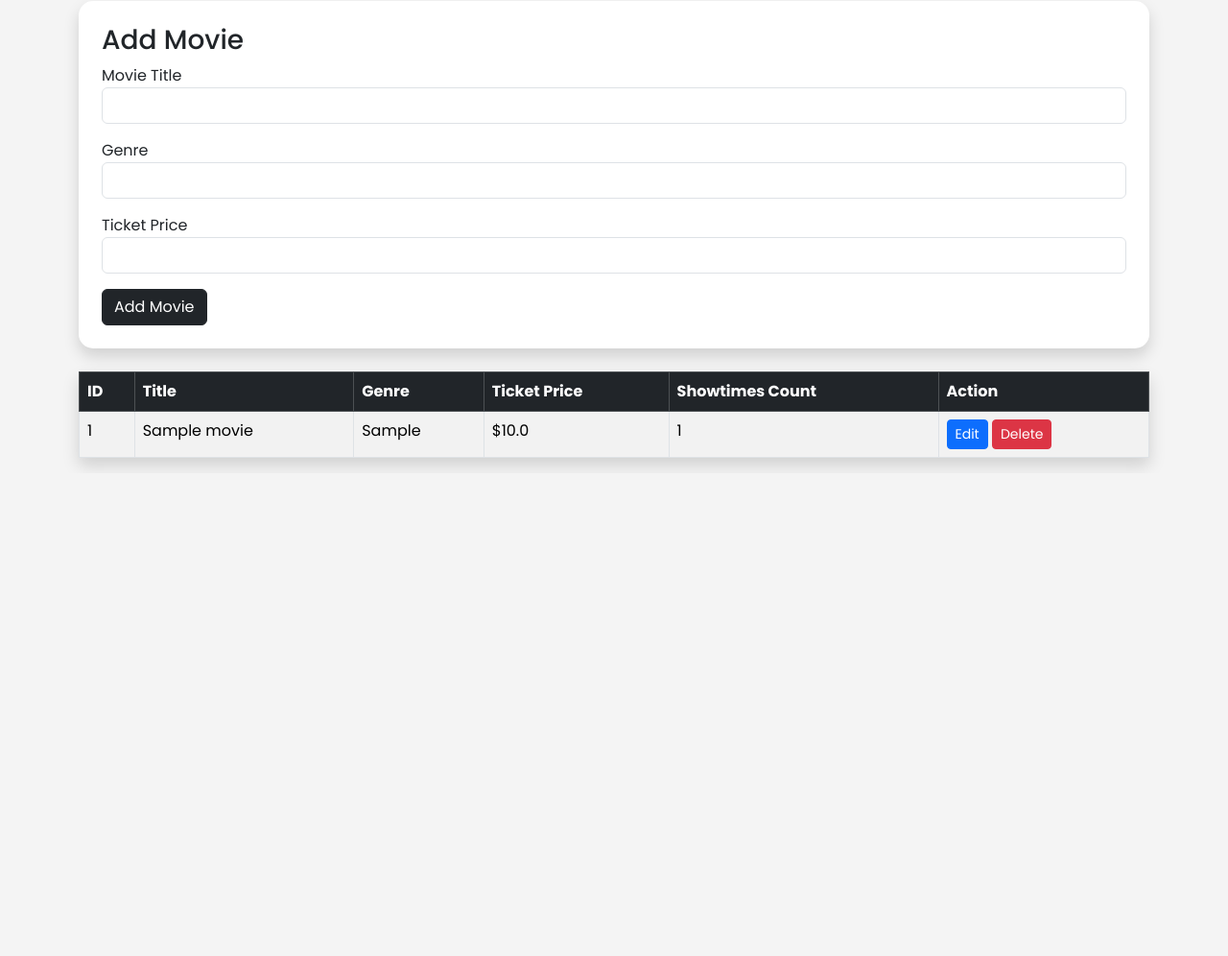
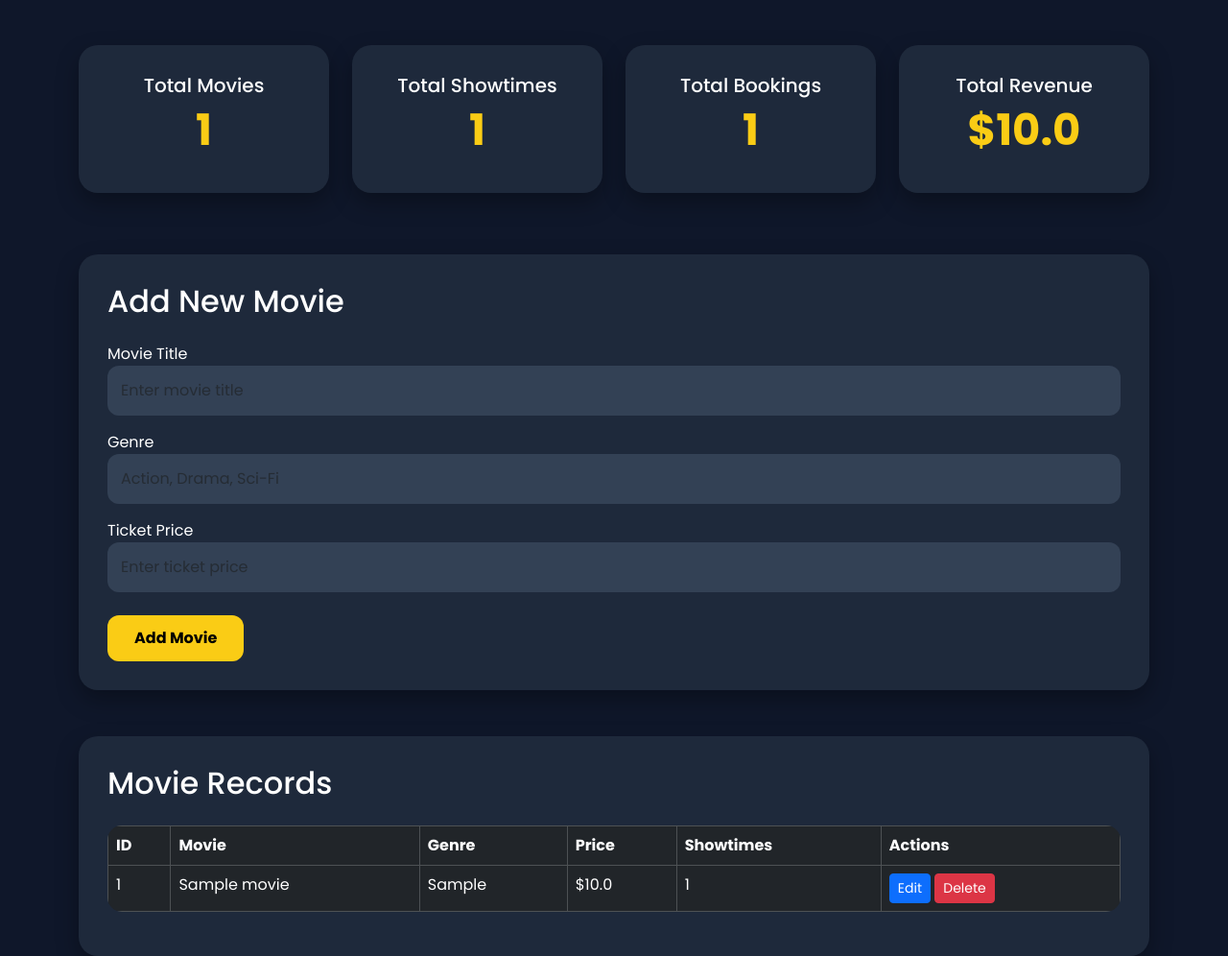
Before and after one commit to bandlavenkateshprasad3-cloud/movie-ticket-booking-system, a Flask app: page / in a window 1280 px wide. Shown: the part 381-1377 px from the top of the page at 96% size. Before the commit the page ends 870 px from the top, so only its background shows below. Run offline with Flask 3, Linux system fonts and the light colour scheme; tables that the repository leaves empty hold one stand-in row (values such as "Sample post").

Commit message:
Final UI improvements and project completion

```diff
--- a/templates/index.html
+++ b/templates/index.html
@@ -2,125 +2,327 @@
 <html lang="en">
 <head>
     <meta charset="UTF-8">
+    <meta name="viewport" content="width=device-width, initial-scale=1.0">
     <title>Movie Ticket Booking System</title>
 
     <link href="https://cdn.jsdelivr.net/npm/bootstrap@5.3.3/dist/css/bootstrap.min.css" rel="stylesheet">
+
     <link href="https://fonts.googleapis.com/css2?family=Poppins:wght@300;400;500;600;700&display=swap" rel="stylesheet">
 
     <style>
-        body{ font-family:'Poppins',sans-serif; background:#f4f4f4; }
-        .container{ margin-top:50px; }
-        .card{ border:none; border-radius:15px; }
-        .dashboard-card{
+
+        body{
+            font-family:'Poppins',sans-serif;
+            background:#0f172a;
+            color:white;
+        }
+
+        .navbar-custom{
+            background:#111827;
+            padding:20px 40px;
+            box-shadow:0 4px 20px rgba(0,0,0,0.3);
+        }
+
+        .logo{
+            font-size:32px;
+            font-weight:700;
+            color:#facc15;
+        }
+
+        .hero{
+            padding:80px 20px;
+            text-align:center;
+
+            background:
+            linear-gradient(rgba(0,0,0,0.7), rgba(0,0,0,0.8)),
+            url('https://images.unsplash.com/photo-1489599849927-2ee91cede3ba');
+
+            background-size:cover;
+            background-position:center;
+        }
+
+        .hero h1{
+            font-size:65px;
+            font-weight:700;
+        }
+
+        .hero p{
+            font-size:20px;
+            color:#d1d5db;
+        }
+
+        .stats-card{
+            background:#1e293b;
+            border-radius:20px;
+            padding:30px;
+            text-align:center;
+            box-shadow:0 10px 25px rgba(0,0,0,0.3);
+        }
+
+        .stats-card h2{
+            font-size:45px;
+            font-weight:700;
+            color:#facc15;
+        }
+
+        .main-card{
+            background:#1e293b;
+            border-radius:20px;
+            padding:30px;
+            box-shadow:0 10px 25px rgba(0,0,0,0.3);
+        }
+
+        .form-control{
+            background:#334155;
+            border:none;
+            color:white;
+            padding:14px;
+            border-radius:12px;
+        }
+
+        .form-control:focus{
+            background:#475569;
+            color:white;
+            box-shadow:none;
+        }
+
+        .btn-custom{
+            background:#facc15;
+            color:black;
+            border:none;
+            padding:12px 28px;
+            border-radius:12px;
+            font-weight:700;
+        }
+
+        .btn-custom:hover{
+            background:#eab308;
+        }
+
+        table{
+            overflow:hidden;
             border-radius:15px;
-            color:white;
-            padding:25px;
-            text-align:center;
-            font-size:20px;
-            font-weight:600;
         }
+
     </style>
+
 </head>
+
 <body>
 
-<div class="container">
+<nav class="navbar-custom d-flex justify-content-between align-items-center">
 
-    <h1 class="text-center mb-5">🎬 Movie Ticket Booking System</h1>
+    <div class="logo">
+        🎬 CineBook
+    </div>
+
+    <div>
+
+        <a href="/showtimes" class="btn btn-primary me-2">
+            Showtimes
+        </a>
+
+        <a href="/bookings" class="btn btn-success">
+            Bookings
+        </a>
+
+    </div>
+
+</nav>
+
+<section class="hero">
+
+    <h1>
+        Movie Ticket Booking System
+    </h1>
+
+    <p>
+        Manage movies, bookings, showtimes and revenue using Flask + SQLAlchemy.
+    </p>
+
+</section>
+
+<div class="container mt-5">
 
     <div class="row mb-5">
 
-        <div class="col-md-3">
-            <div class="dashboard-card bg-dark">
-                Total Movies
+        <div class="col-md-3 mb-3">
+
+            <div class="stats-card">
+
+                <h5>Total Movies</h5>
+
                 <h2>{{ total_movies }}</h2>
-            </div>
-        </div>
 
-        <div class="col-md-3">
-            <div class="dashboard-card bg-primary">
-                Total Showtimes
-                <h2>{{ total_showtimes }}</h2>
-            </div>
-        </div>
-
-        <div class="col-md-3">
-            <div class="dashboard-card bg-success">
-                Total Bookings
-                <h2>{{ total_bookings }}</h2>
-            </div>
-        </div>
-
-        <div class="col-md-3">
-            <div class="dashboard-card bg-danger">
-                Total Revenue
-                <h2>${{ total_revenue }}</h2>
-            </div>
             </div>
 
         </div>
 
-    <a href="/showtimes" class="btn btn-primary mb-4">Manage Showtimes</a>
-    <a href="/bookings" class="btn btn-success mb-4">Manage Bookings</a>
+        <div class="col-md-3 mb-3">
 
-    <div class="card p-4 shadow">
+            <div class="stats-card">
 
-        <h3>Add Movie</h3>
+                <h5>Total Showtimes</h5>
+
+                <h2>{{ total_showtimes }}</h2>
+
+            </div>
+
+        </div>
+
+        <div class="col-md-3 mb-3">
+
+            <div class="stats-card">
+
+                <h5>Total Bookings</h5>
+
+                <h2>{{ total_bookings }}</h2>
+
+            </div>
+
+        </div>
+
+        <div class="col-md-3 mb-3">
+
+            <div class="stats-card">
+
+                <h5>Total Revenue</h5>
+
+                <h2>${{ total_revenue }}</h2>
+
+            </div>
+
+        </div>
+
+    </div>
+
+    <div class="main-card mb-5">
+
+        <h2 class="mb-4">
+            Add New Movie
+        </h2>
 
         <form action="/add" method="POST">
 
             <div class="mb-3">
+
                 <label>Movie Title</label>
-                <input type="text" name="title" class="form-control" required>
+
+                <input
+                    type="text"
+                    name="title"
+                    class="form-control"
+                    placeholder="Enter movie title"
+                    required
+                >
+
             </div>
 
             <div class="mb-3">
+
                 <label>Genre</label>
-                <input type="text" name="genre" class="form-control" required>
+
+                <input
+                    type="text"
+                    name="genre"
+                    class="form-control"
+                    placeholder="Action, Drama, Sci-Fi"
+                    required
+                >
+
             </div>
 
-            <div class="mb-3">
+            <div class="mb-4">
+
                 <label>Ticket Price</label>
-                <input type="number" step="0.01" name="ticket_price" class="form-control" required>
+
+                <input
+                    type="number"
+                    step="0.01"
+                    name="ticket_price"
+                    class="form-control"
+                    placeholder="Enter ticket price"
+                    required
+                >
+
             </div>
 
-            <button class="btn btn-dark">Add Movie</button>
+            <button class="btn-custom">
+                Add Movie
+            </button>
 
         </form>
 
     </div>
 
-    <table class="table table-striped table-bordered shadow bg-white mt-4">
+    <div class="main-card">
 
-        <thead class="table-dark">
+        <h2 class="mb-4">
+            Movie Records
+        </h2>
+
+        <table class="table table-dark table-hover table-bordered">
+
+            <thead>
+
                 <tr>
+
                     <th>ID</th>
-                <th>Title</th>
+                    <th>Movie</th>
                     <th>Genre</th>
-                <th>Ticket Price</th>
-                <th>Showtimes Count</th>
-                <th>Action</th>
+                    <th>Price</th>
+                    <th>Showtimes</th>
+                    <th>Actions</th>
+
                 </tr>
+
             </thead>
 
             <tbody>
+
                 {% for movie in movies %}
+
                 <tr>
+
                     <td>{{ movie.id }}</td>
                     <td>{{ movie.title }}</td>
                     <td>{{ movie.genre }}</td>
                     <td>${{ movie.ticket_price }}</td>
                     <td>{{ movie.showtimes|length }}</td>
+
                     <td>
-                    <a href="/edit/{{ movie.id }}" class="btn btn-primary btn-sm">Edit</a>
-                    <a href="/delete/{{ movie.id }}" class="btn btn-danger btn-sm">Delete</a>
+
+                        <a href="/edit/{{ movie.id }}" class="btn btn-primary btn-sm">
+                            Edit
+                        </a>
+
+                        <a href="/delete/{{ movie.id }}" class="btn btn-danger btn-sm">
+                            Delete
+                        </a>
+
                     </td>
+
                 </tr>
+
+                {% else %}
+
+                <tr>
+
+                    <td colspan="6" class="text-center">
+                        No movies added yet.
+                    </td>
+
+                </tr>
+
                 {% endfor %}
+
             </tbody>
 
         </table>
 
     </div>
 
+</div>
+
 </body>
 </html>
```
Lines whose indentation alone changed are shown as unchanged.
